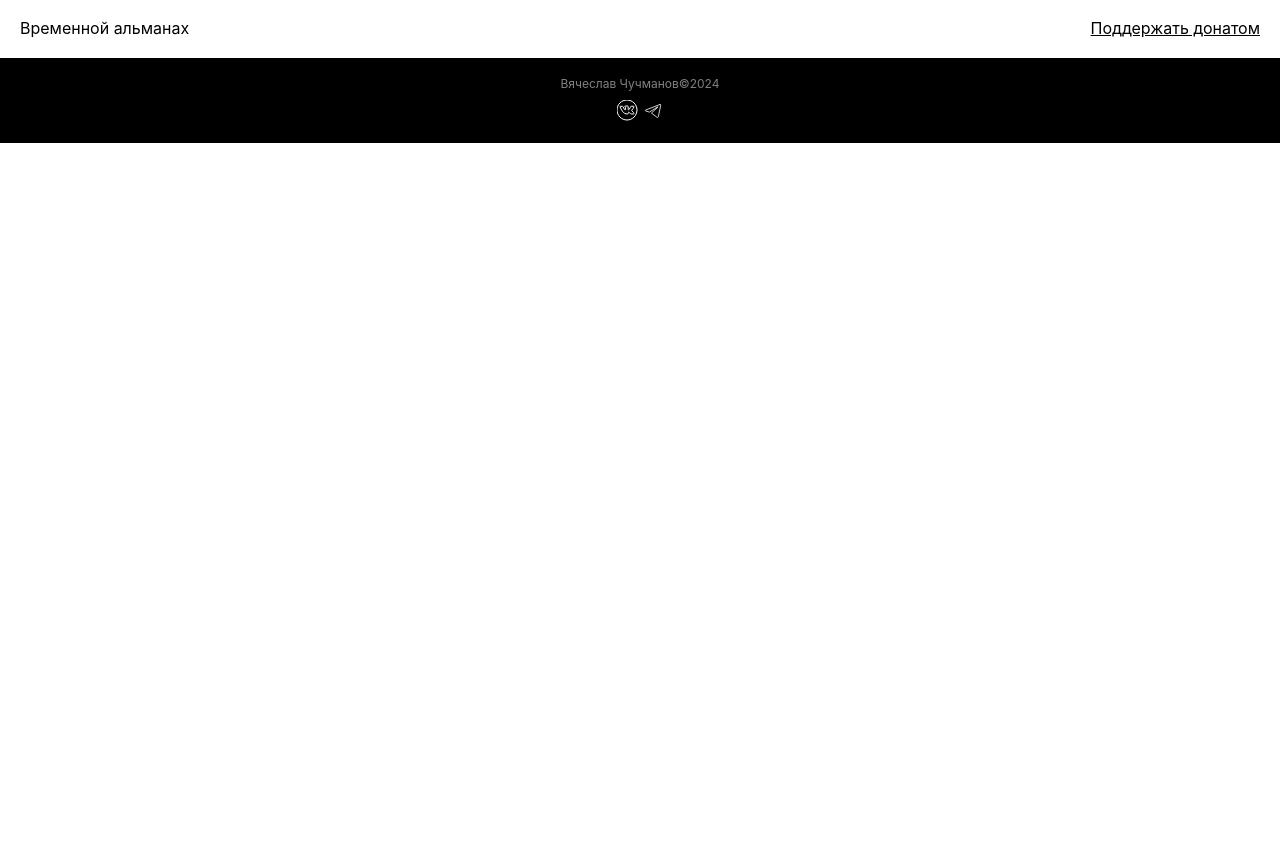
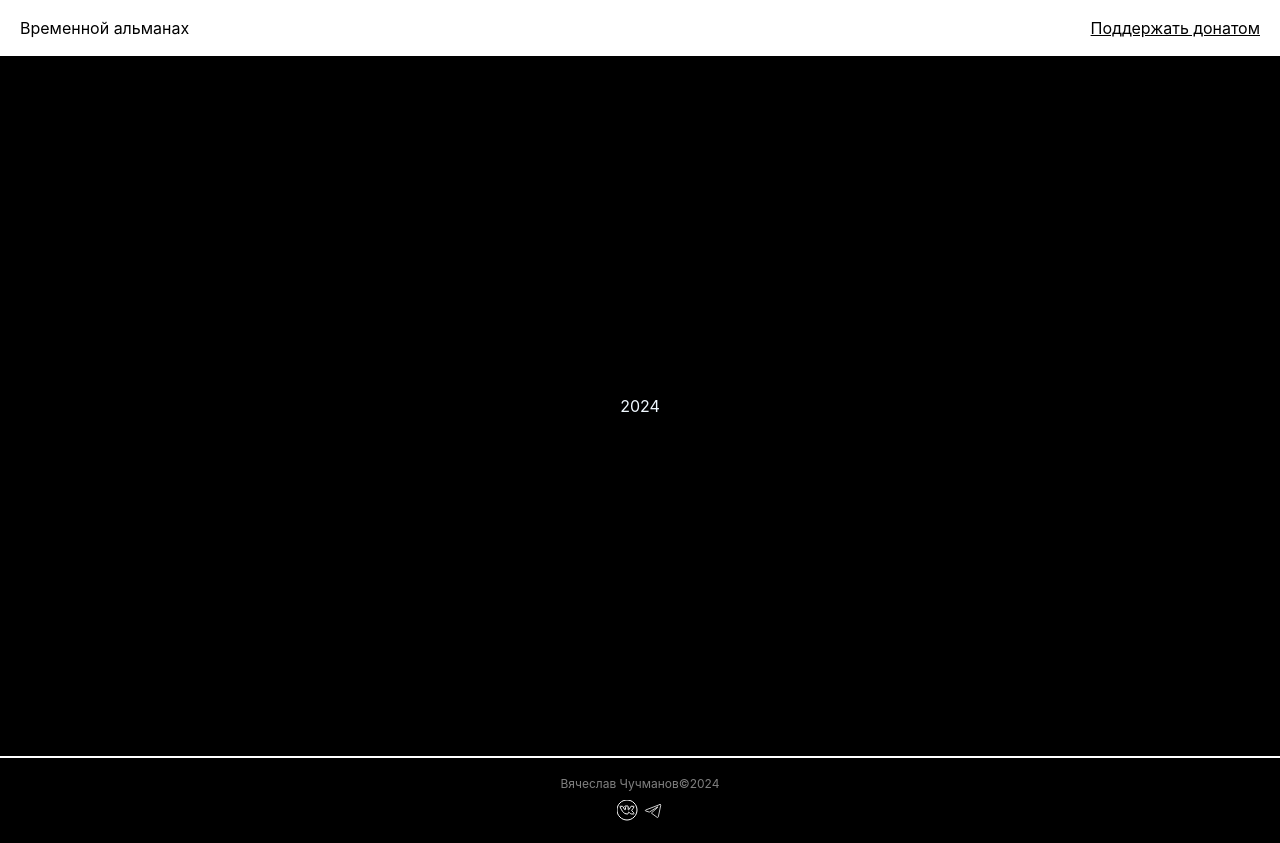
Before and after one commit to backintimeweb/frontend, a React (Vite) app: page /years in a window 1280 px wide. Before the commit the page ends 800 px from the top, so only its background shows below. Built offline with nearby package versions, Linux system fonts and the light colour scheme.

Commit message:
added slider

```diff
--- a/package.json
+++ b/package.json
@@ -14,7 +14,10 @@
     "react": "^18.2.0",
     "react-dom": "^18.2.0",
     "react-redux": "^9.1.0",
-    "sass": "^1.72.0"
+    "react-router-dom": "^6.22.3",
+    "react-slick": "^0.30.2",
+    "sass": "^1.72.0",
+    "slick-carousel": "^1.8.1"
   },
   "devDependencies": {
     "@types/react": "^18.2.66",
--- a/src/App.jsx
+++ b/src/App.jsx
@@ -1,11 +1,21 @@
+import { BrowserRouter, Navigate, Route, Routes } from "react-router-dom";
 import "./App.scss";
 import { Footer } from "./components/Footer.jsx/Footer";
 import { Header } from "./components/Header/Header";
+import { MainPage } from "./pages/MainPage";
+import { YearPage } from "./pages/YearPage";
 
 function App() {
   return (
     <>
-      <Header />
+      <BrowserRouter>
+        <Header />
+        <Routes>
+          <Route path="/years" Component={MainPage} />
+          <Route path="/years/:year" Component={YearPage} />
+          <Route path="*" element={<Navigate to="/years" />} />
+        </Routes>
+      </BrowserRouter>
       <Footer />
     </>
   );
--- a/src/App.scss
+++ b/src/App.scss
@@ -1 +1,10 @@
 @import url("./utils/normalize.scss");
+
+.slider {
+    width: 100%;
+    cursor: grab;
+}
+
+.slick-arrow  {
+    display: none !important;
+}
--- /dev/null
+++ b/src/components/Card/Card.jsx
@@ -0,0 +1,9 @@
+import s from './Card.module.scss'
+
+export const Card = ({elem, onClickHandler}) => {
+    return (
+        <div className={s.card} onDoubleClick={onClickHandler} href='https://google.com'>
+            {elem}
+        </div>
+    )
+}
--- /dev/null
+++ b/src/components/Card/Card.module.scss
@@ -0,0 +1,10 @@
+.card {
+    display: flex;
+    align-items: center;
+    justify-content: center;
+    width: 100%;
+    height: 700px;
+    background-color: black;
+
+    color: aliceblue;
+}
--- a/src/components/Header/Header.jsx
+++ b/src/components/Header/Header.jsx
@@ -1,11 +1,12 @@
+import { NavLink } from 'react-router-dom'
 import s from './Header.module.scss'
 
 export const Header = () => {
     return (
         <header className={s.header}>
-            <div className={s.header__title} href='#'>
+            <NavLink to="/years" className={s.header__title} href='#' >
                Временной альманах
-            </div>
+            </NavLink>
 
             <a href='https://pay.cloudtips.ru/p/dbc8ae55' target='blank' className={s.header__link}>
                 Поддержать донатом
--- /dev/null
+++ b/src/data/data.js
@@ -0,0 +1,9 @@
+export const years = [2024, 2023, 2022, 2021];
+
+export var settings = {
+  dots: true,
+  infinite: true,
+  speed: 500,
+  slidesToShow: 1,
+  slidesToScroll: 1,
+};
--- /dev/null
+++ b/src/pages/MainPage.jsx
@@ -0,0 +1,25 @@
+import "slick-carousel/slick/slick.css";
+import "slick-carousel/slick/slick-theme.css";
+import Slider from "react-slick";
+import { Card } from "../components/Card/Card";
+import { useNavigate } from "react-router-dom";
+import { settings, years } from "../data/data";
+
+export const MainPage = () => {
+
+  const navigate = useNavigate()
+
+  const onClickHandler = (year) => {
+    navigate(`/years/${year}`)
+  }
+
+  return (
+    <div className="slider-container">
+      <Slider {...settings} className="slider">
+        {years.map((elem, key) => (
+          <Card key={key} elem={elem} onClickHandler = {() => onClickHandler(elem)}/>
+        ))}
+      </Slider>
+    </div>
+  );
+};
--- /dev/null
+++ b/src/pages/YearPage.jsx
@@ -0,0 +1,7 @@
+export const YearPage = () => {
+    return (
+        <div>
+            YearPage
+        </div>
+    )
+}
```
Also changed, not shown: 1 other file (tests, documents, lock files or other folders).
